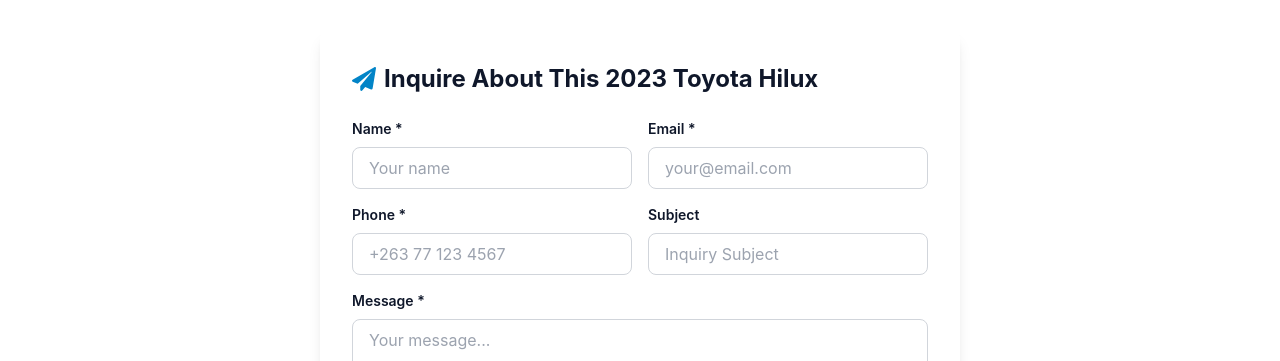
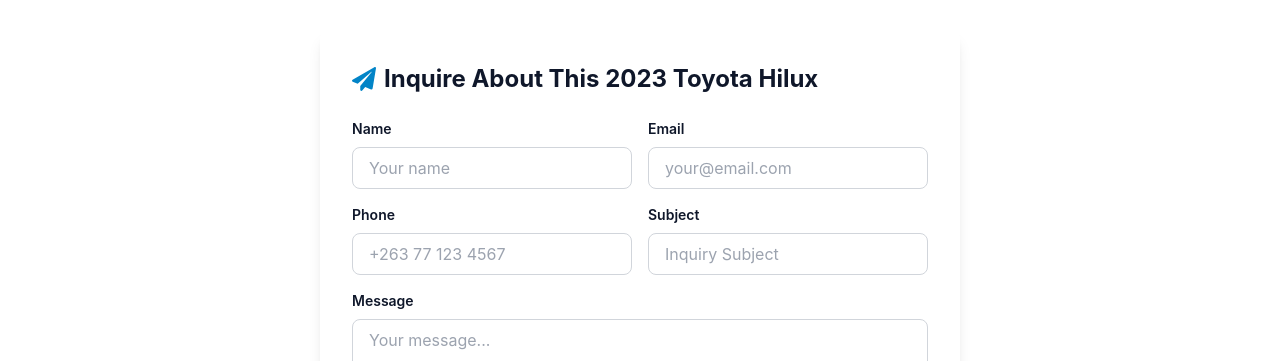
Before and after one commit to Stile-1473/Car-Delearship-Temp, a React (Vite) app: page /car/1 in a window 1280 px wide. Shown: the part 835-1196 px from the top of the page. Built offline with nearby package versions, Linux system fonts and the light colour scheme; the HTML template or start-up script is replaced by a standard one.

Commit message:
first commit

```diff
--- a/src/components/ContactForm.jsx
+++ b/src/components/ContactForm.jsx
@@ -70,7 +70,7 @@
         {/* Name */}
         <div>
           <label className="block text-sm font-semibold text-dark-900 mb-2">
-            Name *
+            Name
           </label>
           <input
             type="text"
@@ -88,7 +88,7 @@
         {/* Email */}
         <div>
           <label className="block text-sm font-semibold text-dark-900 mb-2">
-            Email *
+            Email
           </label>
           <input
             type="email"
@@ -108,7 +108,7 @@
         {/* Phone */}
         <div>
           <label className="block text-sm font-semibold text-dark-900 mb-2">
-            Phone *
+            Phone
           </label>
           <input
             type="tel"
@@ -142,7 +142,7 @@
       {/* Message */}
       <div className="mb-6">
         <label className="block text-sm font-semibold text-dark-900 mb-2">
-          Message *
+          Message
         </label>
         <textarea
           name="message"
```
